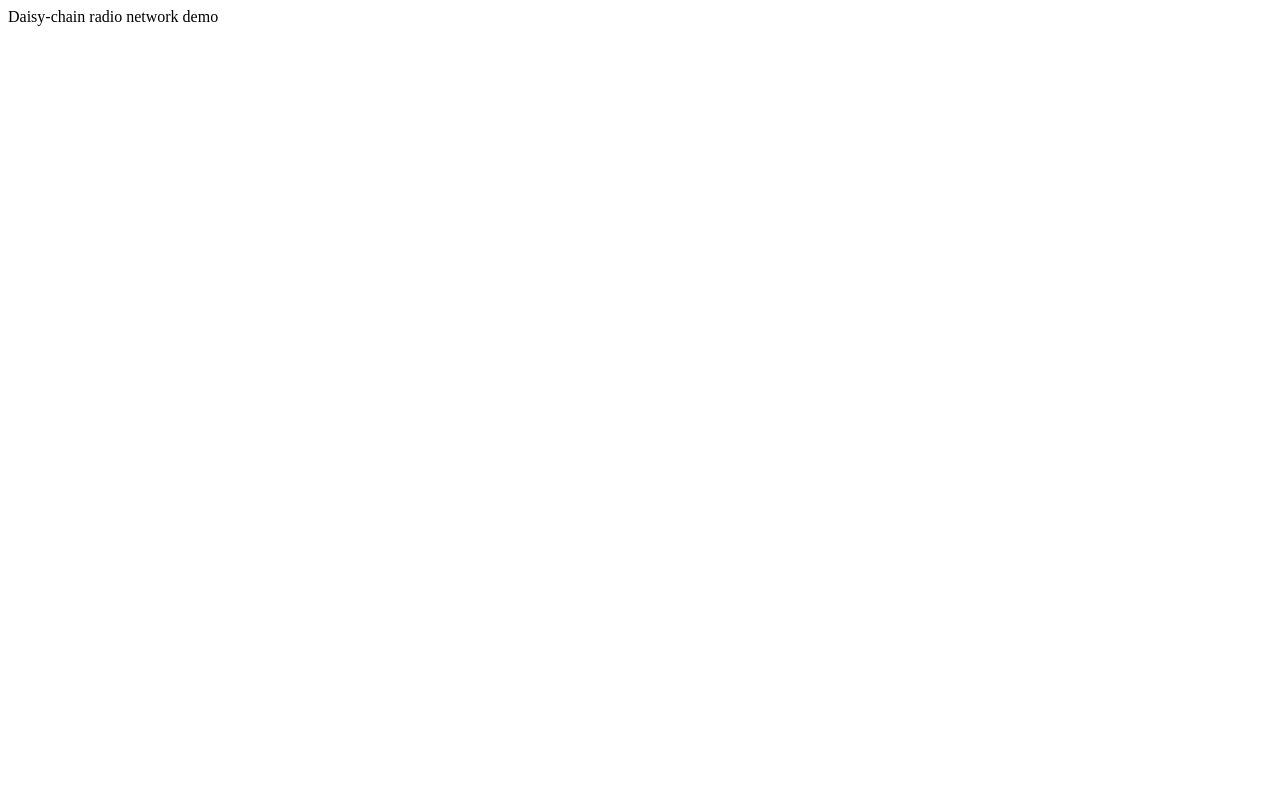
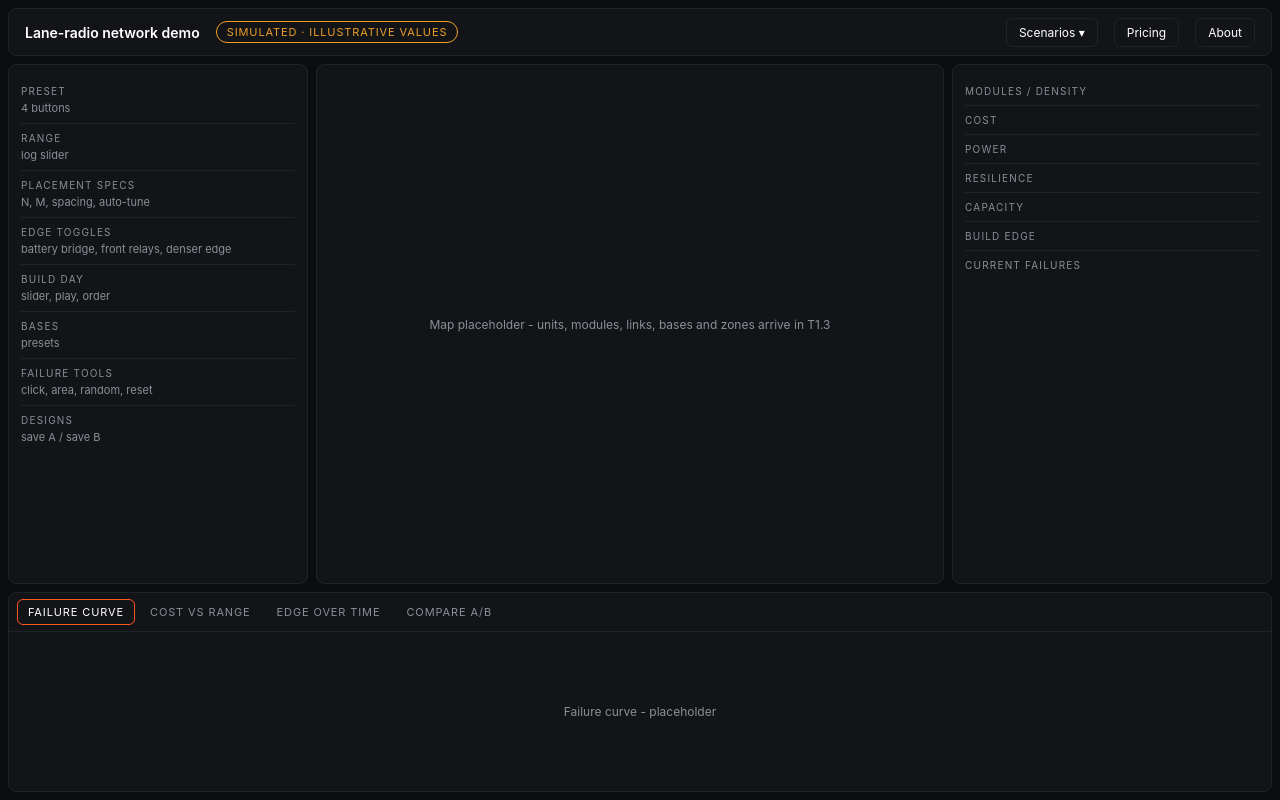
Before and after one commit to alexyev/MITEC-26, a React (Vite) app in the folder daisy-demo/: page / in a window 1280 px wide. Built offline with nearby package versions, Linux system fonts and the light colour scheme.

Commit message:
T0.3: layout shell and theme with empty placeholder panels (no page scroll at 1440x900 and 1280x720)

```diff
--- /dev/null
+++ b/daisy-demo/src/state/store.ts
@@ -0,0 +1,20 @@
+// Zustand store for UI state. Phase 0 holds only the selected bottom tab; engine state arrives with the worker (T2.5).
+import { create } from 'zustand';
+
+export const BOTTOM_TABS = [
+  'Failure curve',
+  'Cost vs range',
+  'Edge over time',
+  'Compare A/B',
+] as const;
+export type BottomTab = (typeof BOTTOM_TABS)[number];
+
+interface UiState {
+  bottomTab: BottomTab;
+  setBottomTab: (tab: BottomTab) => void;
+}
+
+export const useUiStore = create<UiState>((set) => ({
+  bottomTab: BOTTOM_TABS[0],
+  setBottomTab: (bottomTab) => set({ bottomTab }),
+}));
--- a/daisy-demo/src/ui/App.tsx
+++ b/daisy-demo/src/ui/App.tsx
@@ -1,3 +1,84 @@
+import { BOTTOM_TABS, useUiStore } from '../state/store';
+
+const CONTROL_SECTIONS: [string, string][] = [
+  ['Preset', '4 buttons'],
+  ['Range', 'log slider'],
+  ['Placement specs', 'N, M, spacing, auto-tune'],
+  ['Edge toggles', 'battery bridge, front relays, denser edge'],
+  ['Build day', 'slider, play, order'],
+  ['Bases', 'presets'],
+  ['Failure tools', 'click, area, random, reset'],
+  ['Designs', 'save A / save B'],
+];
+
+const METRIC_SECTIONS = [
+  'Modules / density',
+  'Cost',
+  'Power',
+  'Resilience',
+  'Capacity',
+  'Build edge',
+  'Current failures',
+];
+
 export function App() {
-  return <div>Daisy-chain radio network demo</div>;
+  const bottomTab = useUiStore((s) => s.bottomTab);
+  const setBottomTab = useUiStore((s) => s.setBottomTab);
+
+  return (
+    <div className="app">
+      <header className="header">
+        <h1>Lane-radio network demo</h1>
+        <span className="badge">Simulated · Illustrative values</span>
+        <span className="spacer" />
+        <button type="button">Scenarios ▾</button>
+        <button type="button">Pricing</button>
+        <button type="button">About</button>
+      </header>
+
+      <aside className="panel panel-controls" aria-label="Controls">
+        <div className="panel-body">
+          {CONTROL_SECTIONS.map(([title, hint]) => (
+            <div className="section" key={title}>
+              <div className="label">{title}</div>
+              <div className="hint">{hint}</div>
+            </div>
+          ))}
+        </div>
+      </aside>
+
+      <main className="panel panel-map" aria-label="Map">
+        <div className="map-placeholder">
+          Map placeholder - units, modules, links, bases and zones arrive in T1.3
+        </div>
+      </main>
+
+      <aside className="panel panel-metrics" aria-label="Metrics">
+        <div className="panel-body">
+          {METRIC_SECTIONS.map((title) => (
+            <div className="section" key={title}>
+              <div className="label">{title}</div>
+            </div>
+          ))}
+        </div>
+      </aside>
+
+      <section className="panel panel-bottom" aria-label="Charts">
+        <div className="tabs" role="tablist">
+          {BOTTOM_TABS.map((tab) => (
+            <button
+              type="button"
+              role="tab"
+              key={tab}
+              aria-selected={tab === bottomTab}
+              onClick={() => setBottomTab(tab)}
+            >
+              {tab}
+            </button>
+          ))}
+        </div>
+        <div className="map-placeholder">{bottomTab} - placeholder</div>
+      </section>
+    </div>
+  );
 }
--- a/daisy-demo/src/ui/theme.css
+++ b/daisy-demo/src/ui/theme.css
@@ -0,0 +1,186 @@
+/* Theme tokens from spec section 10.1 and the layout grid of section 10.2. */
+:root {
+  --bg: #0b0c0e;
+  --panel: #121417;
+  --accent: #ff5a1f;
+  --fail: #e5383b;
+  --healthy: #1d9e75;
+  --battery: #ef9f27;
+  --base: #534ab7;
+  --text: #ffffff;
+  --label: #8a8f98;
+  --line: #1f2328;
+  --controls-w: 300px;
+  --metrics-w: 320px;
+  --header-h: 48px;
+  --bottom-h: 200px;
+  --gap: 8px;
+  font-family:
+    Inter,
+    -apple-system,
+    BlinkMacSystemFont,
+    'Segoe UI',
+    system-ui,
+    sans-serif;
+  color: var(--text);
+  background: var(--bg);
+}
+
+* {
+  box-sizing: border-box;
+}
+
+html,
+body,
+#root {
+  height: 100%;
+  margin: 0;
+  overflow: hidden;
+  background: var(--bg);
+}
+
+.app {
+  display: grid;
+  grid-template-columns: var(--controls-w) minmax(0, 1fr) var(--metrics-w);
+  grid-template-rows: var(--header-h) minmax(0, 1fr) var(--bottom-h);
+  grid-template-areas:
+    'header header header'
+    'controls map metrics'
+    'bottom bottom bottom';
+  gap: var(--gap);
+  height: 100vh;
+  padding: var(--gap);
+}
+
+.header {
+  grid-area: header;
+  display: flex;
+  align-items: center;
+  gap: 16px;
+  padding: 0 16px;
+  background: var(--panel);
+  border: 1px solid var(--line);
+  border-radius: 8px;
+  min-width: 0;
+}
+
+.header h1 {
+  margin: 0;
+  font-size: 14px;
+  font-weight: 600;
+  white-space: nowrap;
+}
+
+.header .badge {
+  font-size: 11px;
+  letter-spacing: 0.08em;
+  text-transform: uppercase;
+  color: var(--battery);
+  border: 1px solid var(--battery);
+  border-radius: 999px;
+  padding: 3px 10px;
+  white-space: nowrap;
+}
+
+.header .spacer {
+  flex: 1;
+}
+
+.header button {
+  font: inherit;
+  font-size: 12px;
+  color: var(--text);
+  background: transparent;
+  border: 1px solid var(--line);
+  border-radius: 6px;
+  padding: 6px 12px;
+  cursor: default;
+}
+
+.panel {
+  display: flex;
+  flex-direction: column;
+  min-width: 0;
+  min-height: 0;
+  background: var(--panel);
+  border: 1px solid var(--line);
+  border-radius: 8px;
+  overflow: hidden;
+}
+
+.panel-controls {
+  grid-area: controls;
+}
+.panel-map {
+  grid-area: map;
+}
+.panel-metrics {
+  grid-area: metrics;
+}
+.panel-bottom {
+  grid-area: bottom;
+}
+
+.panel-body {
+  flex: 1;
+  min-height: 0;
+  overflow-y: auto;
+  padding: 12px;
+}
+
+.label {
+  font-size: 10px;
+  letter-spacing: 0.12em;
+  text-transform: uppercase;
+  color: var(--label);
+}
+
+.section {
+  padding: 8px 0;
+  border-bottom: 1px solid var(--line);
+}
+
+.section:last-child {
+  border-bottom: none;
+}
+
+.section .hint {
+  margin-top: 4px;
+  font-size: 11px;
+  color: var(--label);
+}
+
+.map-placeholder {
+  flex: 1;
+  display: grid;
+  place-items: center;
+  color: var(--label);
+  font-size: 12px;
+  text-align: center;
+  padding: 16px;
+}
+
+.tabs {
+  display: flex;
+  gap: 4px;
+  padding: 6px 8px;
+  border-bottom: 1px solid var(--line);
+}
+
+.tabs button {
+  font: inherit;
+  font-size: 11px;
+  letter-spacing: 0.08em;
+  text-transform: uppercase;
+  color: var(--label);
+  background: transparent;
+  border: 1px solid transparent;
+  border-radius: 6px;
+  padding: 5px 10px;
+  cursor: pointer;
+}
+
+.tabs button[aria-selected='true'] {
+  color: var(--text);
+  border-color: var(--accent);
+}
```
